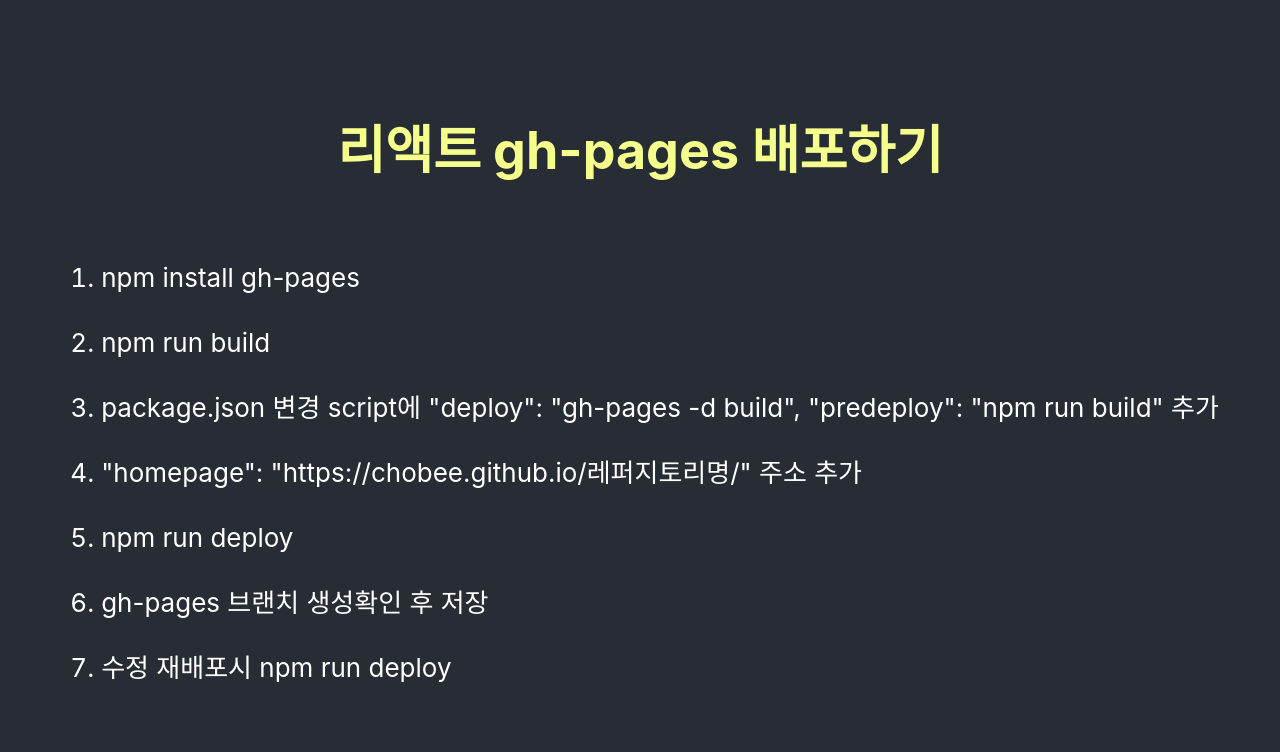
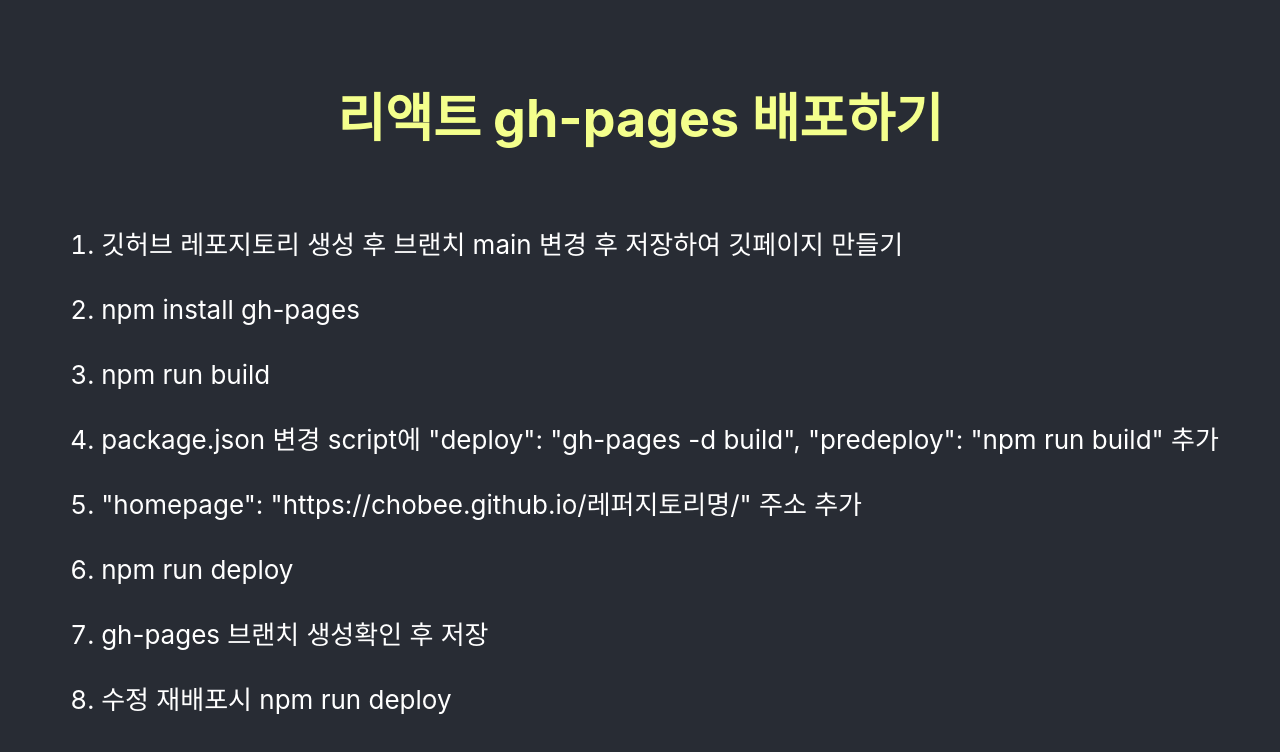
Before and after one commit to chobee81/chobee.github.io, a React (Create React App) app: page / in a window 1280 px wide. Shown: the top 752 px of the page. Built offline with nearby package versions, Linux system fonts and the light colour scheme.

Commit message:
최종 배포 리스트

```diff
--- a/src/App.js
+++ b/src/App.js
@@ -6,6 +6,7 @@
       <header className="App-header">
         <h1>리액트 gh-pages 배포하기</h1>
         <ol>
+          <li>깃허브 레포지토리 생성 후 브랜치 main 변경 후 저장하여 깃페이지 만들기</li>
           <li>npm install gh-pages</li>
           <li>npm run build</li>
           <li>package.json 변경
```
